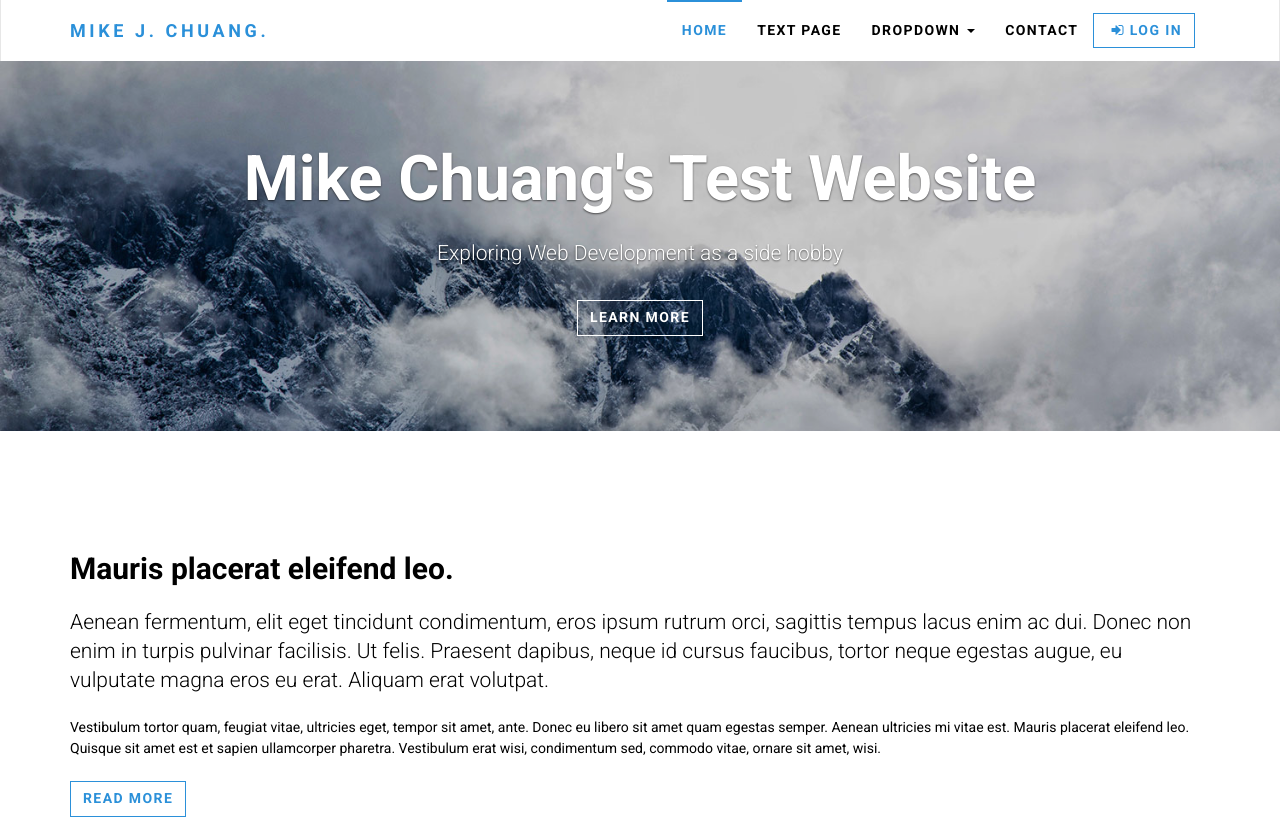
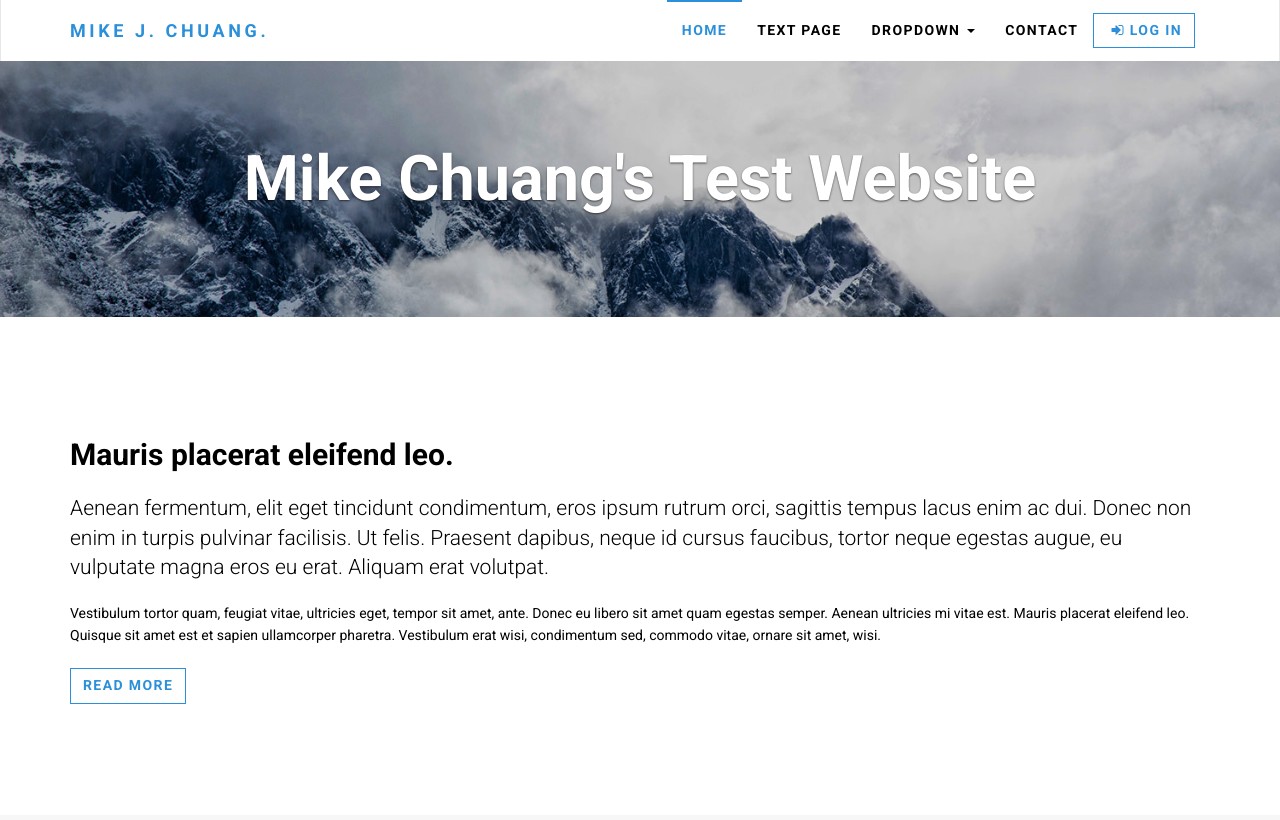
Before and after one commit to mikejchuang/mikejchuang.github.io, a plain HTML site: page index.html in a window 1280 px wide. Shown: the top 820 px of the page. Drawn offline with nearby package versions, Linux system fonts and the light colour scheme.

Commit message:
Removing test text

```diff
--- a/index.html
+++ b/index.html
@@ -86,8 +86,8 @@
       <div class="container">
         <div class="content">
           <h1>Mike Chuang's Test Website</h1>
-          <p class="margin-bottom">Exploring Web Development as a side hobby </p>
-          <p><a href="https://www.google.com/" class="btn btn-white">Learn more</a></p>
+          <!--<p class="margin-bottom">Exploring Web Development as a side hobby </p>
+          <p><a href="https://www.google.com/" class="btn btn-white">Learn more</a></p>-->
         </div>
       </div>
     </div>
```
